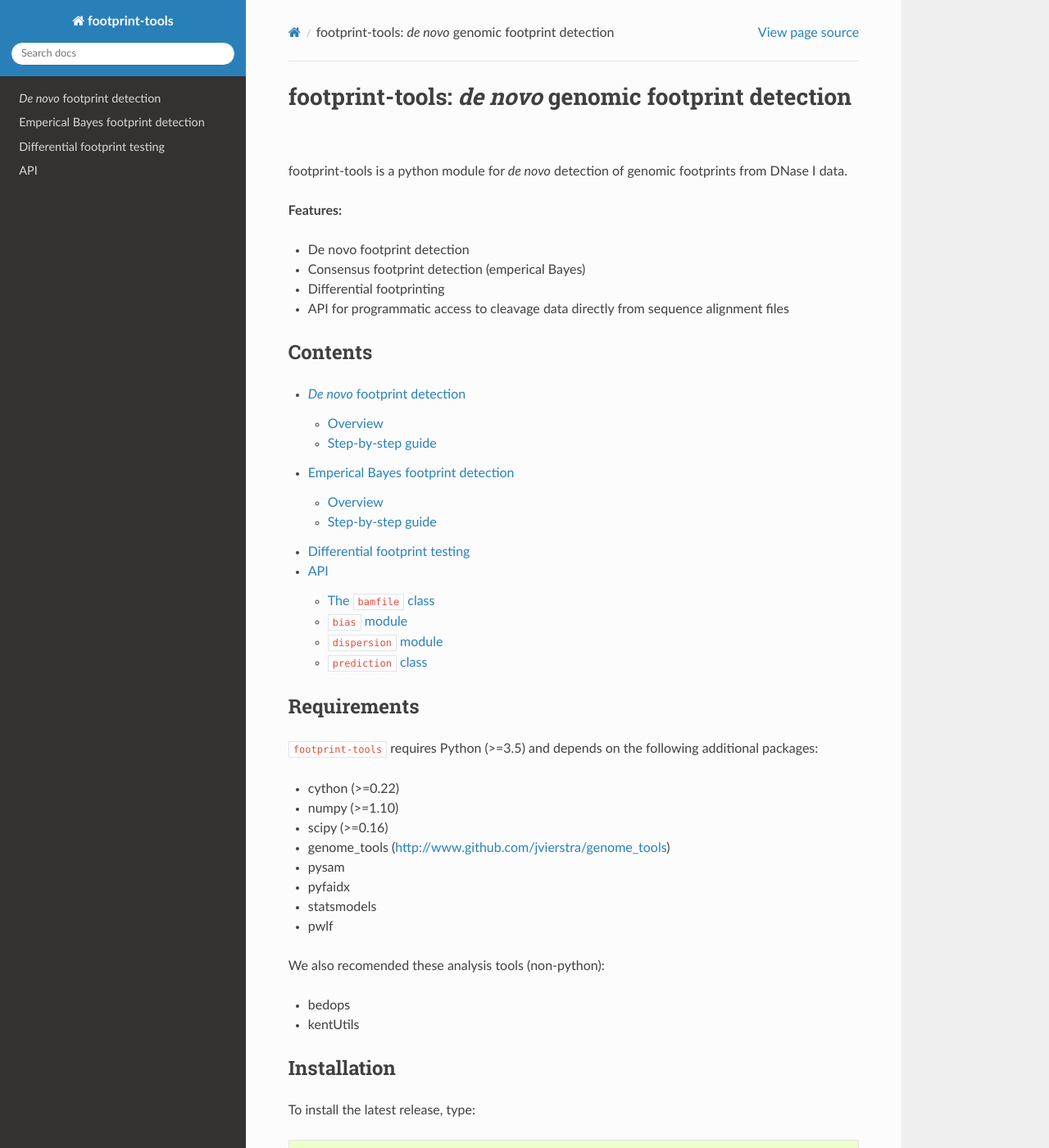
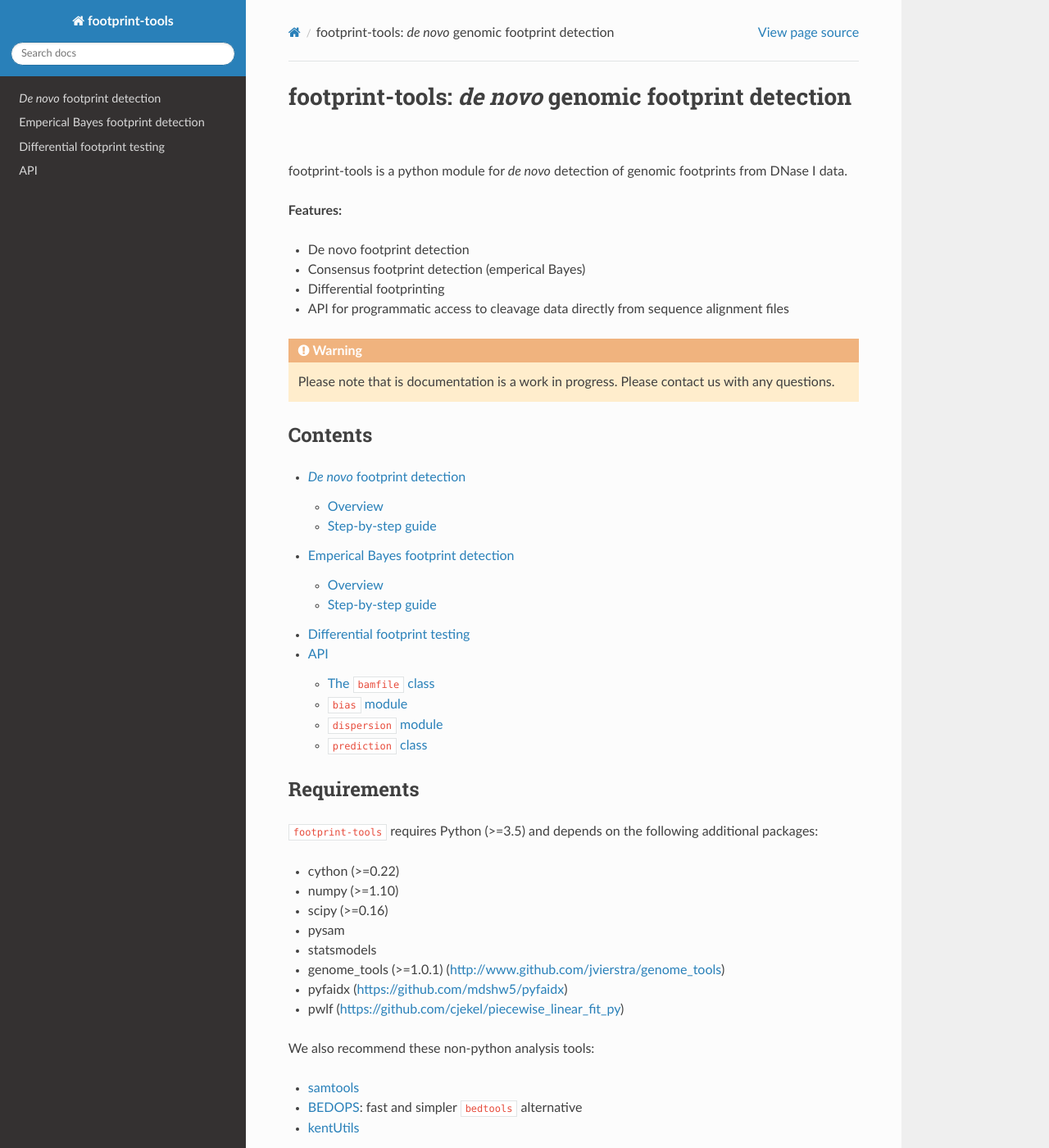
Before and after one commit to vierstralab/footprint-tools, a Sphinx documentation site: the page built from docs/source/index.rst, in a window 1280 px wide and 1400 px high. Shown: the whole window at 82% size. Built offline with Sphinx 7.4.7 and the Read the Docs theme 2.0.0, drawn with Linux system fonts in a browser that asks for light colours.

Commit message:
Documentation updates.

```diff
--- /dev/null
+++ b/docs/source/_static/extra.css
@@ -0,0 +1,3 @@
+.clear {
+	clear: both;
+}
--- a/docs/source/conf.py
+++ b/docs/source/conf.py
@@ -25,7 +25,7 @@ sys.path.insert(0, os.path.abspath('../..'))
 project = 'footprint-tools'
 copyright = '2020, Jeff Vierstra'
 author = 'Jeff Vierstra'
-release = '1.0.0'
+release = '1.1.1'
 templates_path = ['_templates']
 source_suffix = '.rst'
 master_doc = 'index'
--- a/docs/source/differential.rst
+++ b/docs/source/differential.rst
@@ -1,2 +1,4 @@
 Differential footprint testing
 ==============================
+
+Documentation currently under construction.
--- a/docs/source/index.rst
+++ b/docs/source/index.rst
@@ -9,6 +9,11 @@ footprint-tools is a python module for *de novo* detection of genomic footprints
 - Consensus footprint detection (emperical Bayes)
 - Differential footprinting
 - API for programmatic access to cleavage data directly from sequence alignment files
+
+
+.. warning::
+
+	Please note that is documentation is a work in progress. Please contact us with any questions.
 
 
 Contents
@@ -28,20 +33,21 @@ Requirements
 ``footprint-tools`` requires Python (>=3.5) and depends on the following additional
 packages:
 
--  cython (>=0.22)
--  numpy (>=1.10)
--  scipy (>=0.16)
--  genome_tools (http://www.github.com/jvierstra/genome_tools)
--  pysam
--  pyfaidx
--  statsmodels
--  pwlf
+- cython (>=0.22)
+- numpy (>=1.10)
+- scipy (>=0.16)
+- pysam
+- statsmodels
+- genome_tools (>=1.0.1) (http://www.github.com/jvierstra/genome_tools)
+- pyfaidx (https://github.com/mdshw5/pyfaidx)
+- pwlf (https://github.com/cjekel/piecewise_linear_fit_py)
 
 
-We also recomended these analysis tools (non-python):
+We also recommend these non-python analysis tools:
 
--  bedops
--  kentUtils
+- `samtools <http://www.htslib.org/>`_
+- `BEDOPS <http://bedops.readthedocs.io>`_: fast and simpler ``bedtools`` alternative
+- `kentUtils <https://github.com/ucscGenomeBrowser/kent/tree/master/src/utils>`_
 
 Installation
 ------------
@@ -52,10 +58,8 @@ To install the latest release, type:
 
 	pip install footprint-tools
 
-
 Citation
 --------
-
 
 .. [Vierstra2020] Global reference mapping and dynamics of human transcription factor footprints. Vierstra J *et al.* (2020)
    	    bioRxiv.
--- a/requirements.txt
+++ b/requirements.txt
@@ -5,3 +5,4 @@ pyfaidx>=0.4.2
 statsmodels
 pwlf
 cython
+genome_tools>=1.0.1
```
Also changed, not shown: README.md (+9 -9 lines), docs/source/detect.rst (+31 -27 lines), docs/source/posterior.rst (+11 -13 lines), docs/source/_static/dispersion_model.png (added), 2 other files.
